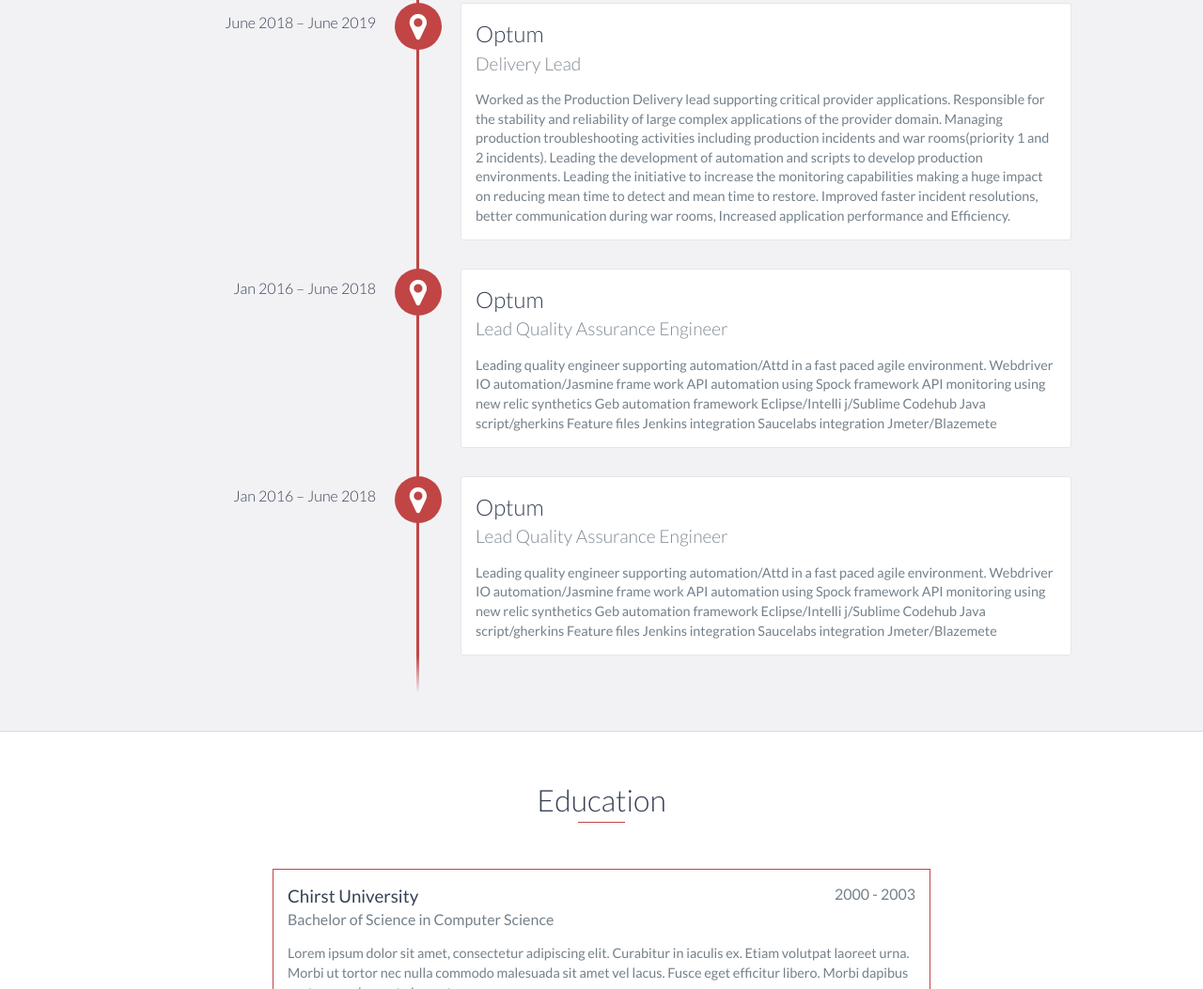
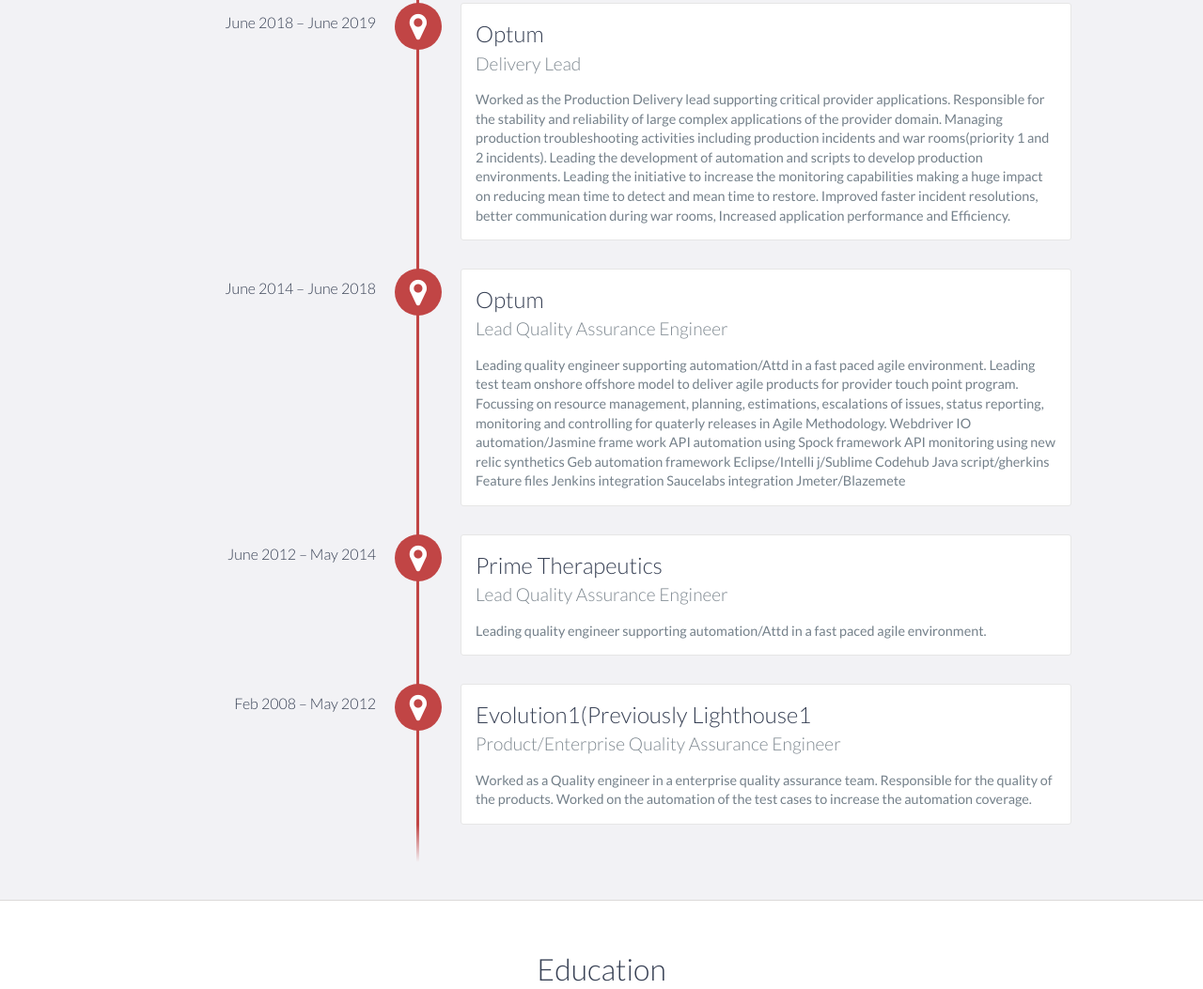
Before and after one commit to afazeez82/AneesProfessionaPortfolio-githubio.com, a website: page index.html in a window 1280 px wide. Shown: the part 1747-2800 px from the top of the page at 94% size. Drawn offline with nearby package versions, Linux system fonts and the light colour scheme.

Commit message:
updated the resume link

```diff
--- a/index.html
+++ b/index.html
@@ -50,7 +50,7 @@
         <div id="lead-content">
             <h1>Anees Azeez</h1>
             <h2>Senior Software Engineering Manager</h2>
-            <a href="https://drive.google.com/file/d/10_9kxUgWQNx8yCr49rvjAfQT4TNyHOuE/view?usp=sharing" target="_blank" class="btn-rounded-white">Download Resume</a>
+            <a href="https://drive.google.com/file/d/1GGtgpJEH6DUsngaldQwu4pfIi7nq1KpF/view?usp=sharing" target="_blank" class="btn-rounded-white">Download Resume</a>
         </div>
         <!-- End #lead-content -->
 
@@ -69,8 +69,8 @@
         <div class="container">
             <div class="row">
                 <div class="col-md-4">
-                    <h2 class="heading" style="margin-left:1em;">About Me</h2>
-                    <img src="images/myphoto_c.jpg" alt="projectpicture" width="200px" height="200px" style="border-radius: 50%;" />
+                    <h2 class="heading" style="margin-left:2em;">About Me</h2>
+                    <img src="images/myphoto_c.jpg" alt="projectpicture" width="250px" height="250px" style="border-radius: 50%;" />
                 </div>
                 <div class="col-md-8" style="margin-top:4em;">
                     <p>
@@ -106,11 +106,13 @@
                 </p>
             </div>
 
-            <div data-date="Jan 2016 – June 2018">
+            <div data-date="June 2014 – June 2018">
                 <h3>Optum</h3>
                 <h4>Lead Quality Assurance Engineer</h4>
                 <p>
                     Leading quality engineer supporting automation/Attd in a fast paced agile environment.
+                    Leading test team onshore offshore model to deliver agile products for provider touch point program.
+                    Focussing on resource management, planning, estimations, escalations of issues, status reporting, monitoring and controlling for quaterly releases in Agile Methodology.
 
                     Webdriver IO automation/Jasmine frame work
                     API automation using Spock framework
@@ -126,23 +128,20 @@
                 </p>
             </div>
 
-            <div data-date="Jan 2016 – June 2018">
-                <h3>Optum</h3>
+            <div data-date="June 2012 – May 2014">
+                <h3>Prime Therapeutics</h3>
                 <h4>Lead Quality Assurance Engineer</h4>
                 <p>
                     Leading quality engineer supporting automation/Attd in a fast paced agile environment.
 
-                    Webdriver IO automation/Jasmine frame work
-                    API automation using Spock framework
-                    API monitoring using new relic synthetics
-                    Geb automation framework
-                    Eclipse/Intelli j/Sublime
-                    Codehub
-                    Java script/gherkins
-                    Feature files
-                    Jenkins integration
-                    Saucelabs integration
-                    Jmeter/Blazemete
+                </p>
+            </div>
+            <div data-date="Feb 2008 – May 2012">
+                <h3>Evolution1(Previously Lighthouse1</h3>
+                <h4>Product/Enterprise Quality Assurance Engineer</h4>
+                <p>
+                    Worked as a Quality engineer in a enterprise quality assurance team. Responsible for the
+                    quality of the products. Worked on the automation of the test cases to increase the automation coverage.
                 </p>
             </div>
         </div>
@@ -154,9 +153,9 @@
         <div class="education-block">
             <h3>Chirst University</h3>
             <span class="education-date">2000 - 2003</span>
-            <h4>Bachelor of Science in Computer Science</h4>
+            <h4>Bachelor of Science</h4>
             <p>
-                Lorem ipsum dolor sit amet, consectetur adipiscing elit. Curabitur in iaculis ex. Etiam volutpat laoreet urna. Morbi ut tortor nec nulla commodo malesuada sit amet vel lacus. Fusce eget efficitur libero. Morbi dapibus porta quam laoreet placerat.
+                Emphasizes on making the students understand the structural and functional basis of the universe. The program aims to launch students to higher learning in physical, mathematical and chemical sciences and contribute to the welfare of the society. It is designed to help the students to understand the importance of chemicals, chemical industries and the role of these in improving the quality of human life. It also helps the students to recognize and appreciate the contribution of great scientists in the field of physics, chemistry and mathematics.
             </p>
         </div>
         <!-- End .education-block -->
@@ -249,6 +248,7 @@
             <li>Selenium</li>
             <li>Geb</li>
             <li>Rally Agile Central</li>
+            <li>Visual Studio</li>
         </ul>
     </div>
     <!-- End #skills -->
```
